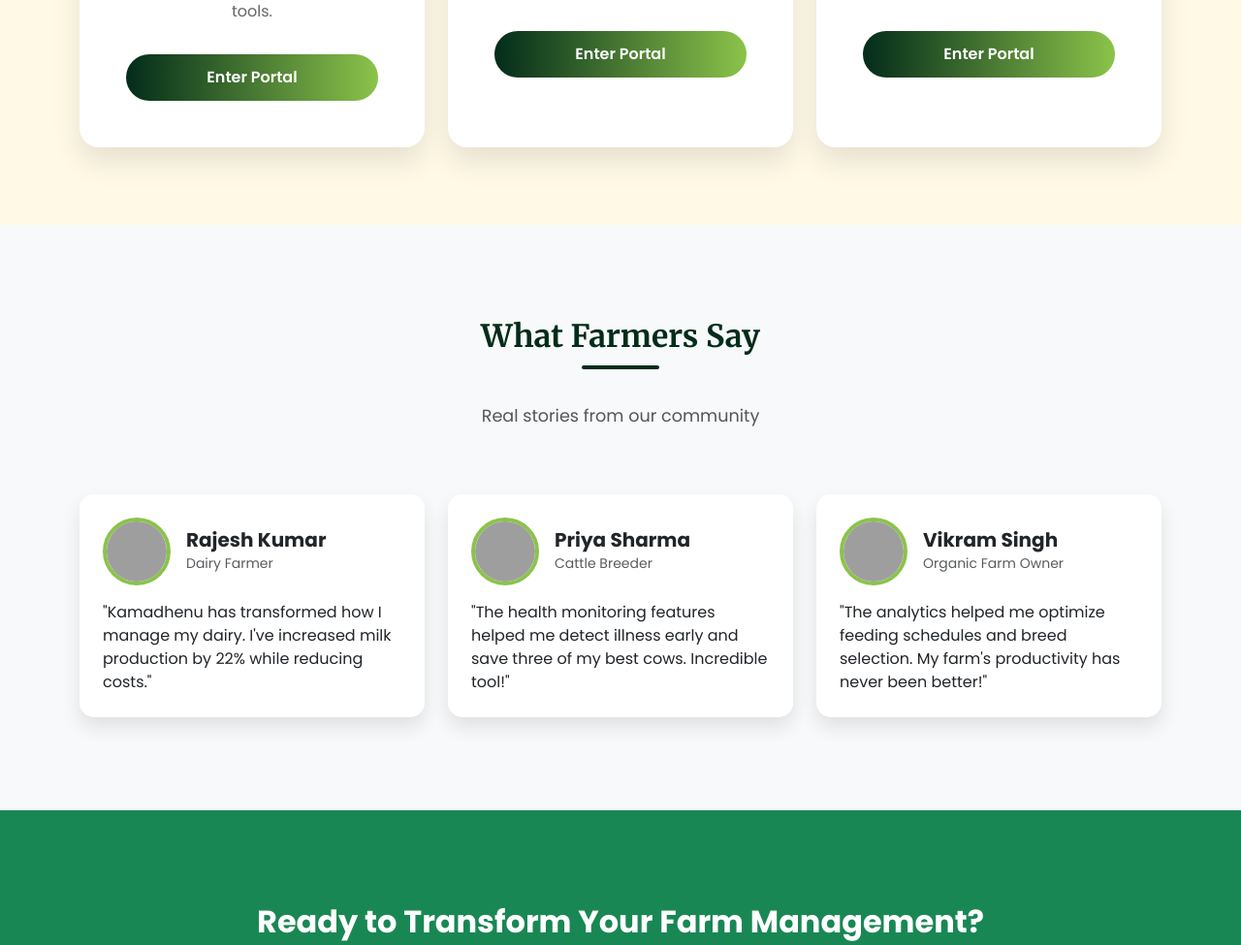
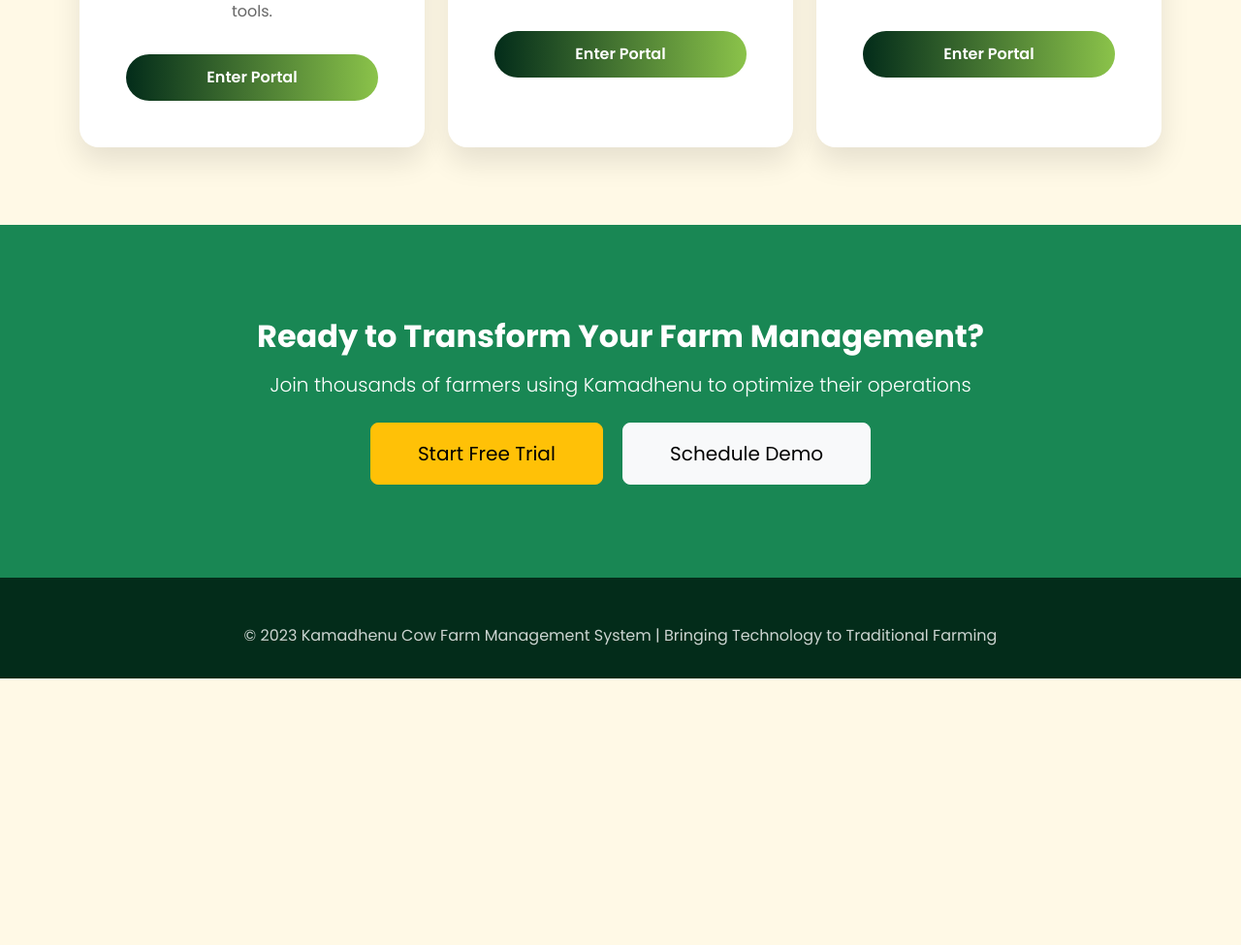
Before and after one commit to Rajesh8356/Kamadhenu, a Flask app: page / in a window 1280 px wide. Shown: the part 3746-4721 px from the top of the page at 97% size. After the commit the page ends 4446 px from the top, so only its background shows below. Run offline with Flask 3, Linux system fonts and the light colour scheme; grey boxes are pictures that could not be loaded.

Commit message:
Update main.html

```diff
--- a/templates/main.html
+++ b/templates/main.html
@@ -1110,56 +1110,7 @@ body > .skiptranslate {
   </section>
 
   <!-- Testimonials Section -->
-  <section id="testimonials" class="py-5 bg-light">
-    <div class="container py-5">
-      <h2 class="section-title">What Farmers Say</h2>
-      <p class="about-content">Real stories from our community</p>
-      <div class="row g-4">
-        <div class="col-md-4">
-          <div class="card testimonial-card h-100">
-            <div class="card-body p-4">
-              <div class="d-flex align-items-center mb-3">
-                <img src="https://randomuser.me/api/portraits/men/32.jpg" alt="Farmer" class="testimonial-img me-3">
-                <div>
-                  <h5 class="fw-bold mb-0">Rajesh Kumar</h5>
-                  <small class="text-muted">Dairy Farmer</small>
-                </div>
-              </div>
-              <p class="mb-0">"Kamadhenu has transformed how I manage my dairy. I've increased milk production by 22% while reducing costs."</p>
-            </div>
-          </div>
-        </div>
-        <div class="col-md-4">
-          <div class="card testimonial-card h-100">
-            <div class="card-body p-4">
-              <div class="d-flex align-items-center mb-3">
-                <img src="https://randomuser.me/api/portraits/women/44.jpg" alt="Farmer" class="testimonial-img me-3">
-                <div>
-                  <h5 class="fw-bold mb-0">Priya Sharma</h5>
-                  <small class="text-muted">Cattle Breeder</small>
-                </div>
-              </div>
-              <p class="mb-0">"The health monitoring features helped me detect illness early and save three of my best cows. Incredible tool!"</p>
-            </div>
-          </div>
-        </div>
-        <div class="col-md-4">
-          <div class="card testimonial-card h-100">
-            <div class="card-body p-4">
-              <div class="d-flex align-items-center mb-3">
-                <img src="https://randomuser.me/api/portraits/men/62.jpg" alt="Farmer" class="testimonial-img me-3">
-                <div>
-                  <h5 class="fw-bold mb-0">Vikram Singh</h5>
-                  <small class="text-muted">Organic Farm Owner</small>
-                </div>
-              </div>
-              <p class="mb-0">"The analytics helped me optimize feeding schedules and breed selection. My farm's productivity has never been better!"</p>
-            </div>
-          </div>
-        </div>
-      </div>
-    </div>
-  </section>
+
 
   <!-- CTA Section -->
   <section class="py-5 bg-success text-white">
```
